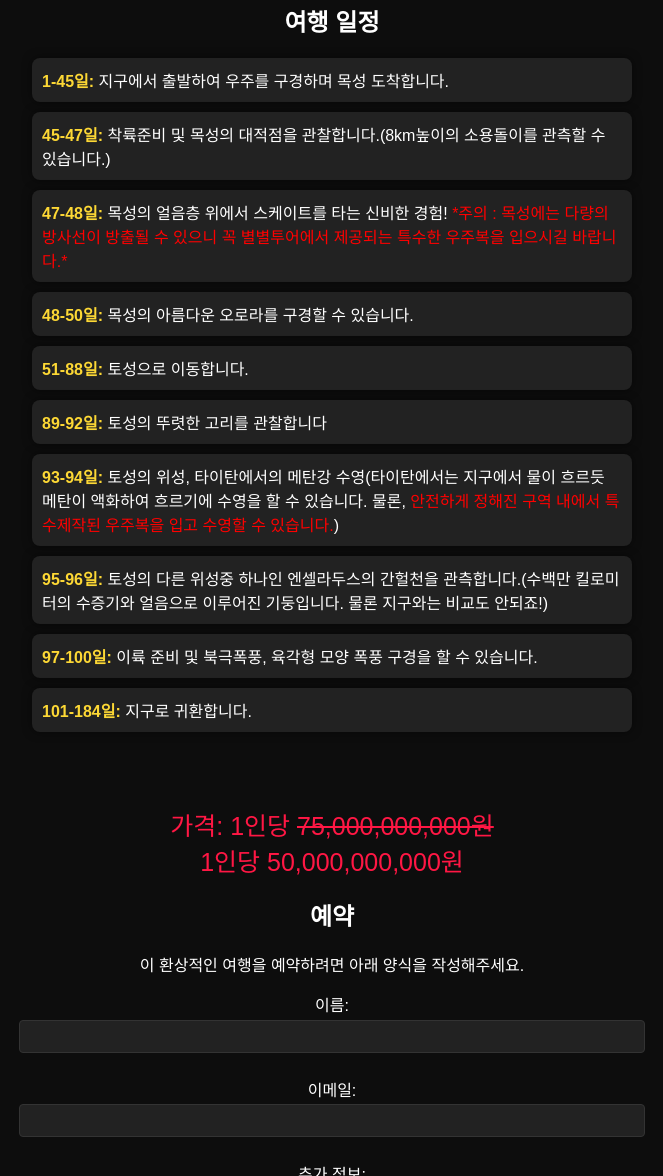
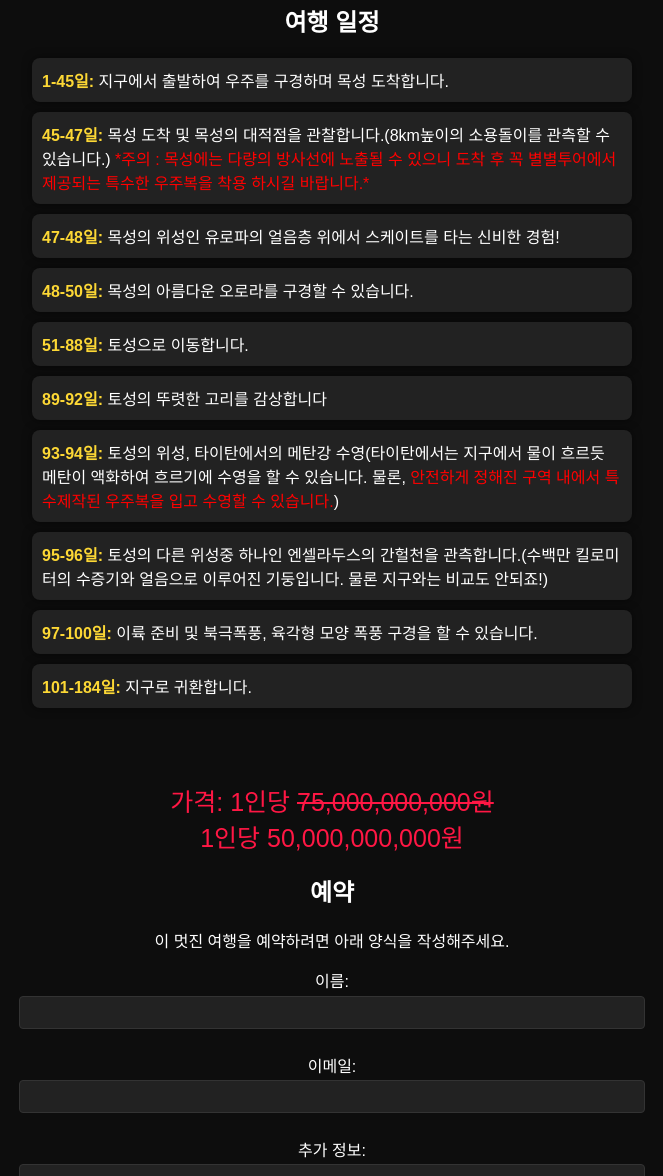
Before and after one commit to Nabuley/planet-adventure-jupiter-saturn, a plain HTML site: page index.html in a window 1280 px wide. Shown: the part 2147-3323 px from the top of the page, without its empty margins (308-971 px from the left). Drawn offline with Linux system fonts and the light colour scheme.

Commit message:
Update index.html

```diff
--- a/index.html
+++ b/index.html
@@ -72,11 +72,11 @@
         <h2>여행 일정</h2>
         <ul>
             <li><strong>1-45일:</strong> 지구에서 출발하여 우주를 구경하며 목성 도착합니다.</li>
-            <li><strong>45-47일:</strong> 착륙준비 및 목성의 대적점을 관찰합니다.(8km높이의 소용돌이를 관측할 수 있습니다.)</li>
-            <li><strong>47-48일:</strong> 목성의 얼음층 위에서 스케이트를 타는 신비한 경험! <span class="danger2">*주의 : 목성에는 다량의 방사선이 방출될 수 있으니 꼭 별별투어에서 제공되는 특수한 우주복을 입으시길 바랍니다.*</span></li>
+            <li><strong>45-47일:</strong> 목성 도착 및 목성의 대적점을 관찰합니다.(8km높이의 소용돌이를 관측할 수 있습니다.) <span class="danger2">*주의 : 목성에는 다량의 방사선에 노출될 수 있으니 도착 후 꼭 별별투어에서 제공되는 특수한 우주복을 착용 하시길 바랍니다.*</span></li>
+            <li><strong>47-48일:</strong> 목성의 위성인 유로파의 얼음층 위에서 스케이트를 타는 신비한 경험!</li>
             <li><strong>48-50일:</strong> 목성의 아름다운 오로라를 구경할 수 있습니다.</li>
             <li><strong>51-88일:</strong> 토성으로 이동합니다.</li>
-            <li><strong>89-92일:</strong> 토성의 뚜렷한 고리를 관찰합니다</li>
+            <li><strong>89-92일:</strong> 토성의 뚜렷한 고리를 감상합니다</li>
             <li><strong>93-94일:</strong> 토성의 위성, 타이탄에서의 메탄강 수영(타이탄에서는 지구에서 물이 흐르듯 메탄이 액화하여 흐르기에 수영을 할 수 있습니다. 물론, <span class="danger2">안전하게 정해진 구역 내에서 특수제작된 우주복을 입고 수영할 수 있습니다.</span>)</li>
             <li><strong>95-96일:</strong> 토성의 다른 위성중 하나인 엔셀라두스의 간헐천을 관측합니다.(수백만 킬로미터의 수증기와 얼음으로 이루어진 기둥입니다. 물론 지구와는 비교도 안되죠!)</li>
             <li><strong>97-100일:</strong> 이륙 준비 및 북극폭풍, 육각형 모양 폭풍 구경을 할 수 있습니다.</li>
@@ -87,7 +87,7 @@
         <span class="danger">가격: 1인당 <del> 75,000,000,000원 </del><br>1인당 50,000,000,000원</span>
         <h2>예약</h2>
         <p>
-            이 환상적인 여행을 예약하려면 아래 양식을 작성해주세요.
+            이 멋진 여행을 예약하려면 아래 양식을 작성해주세요.
         </p>
         <form id="bookingForm">
             <label for="name">이름:</label>
```
